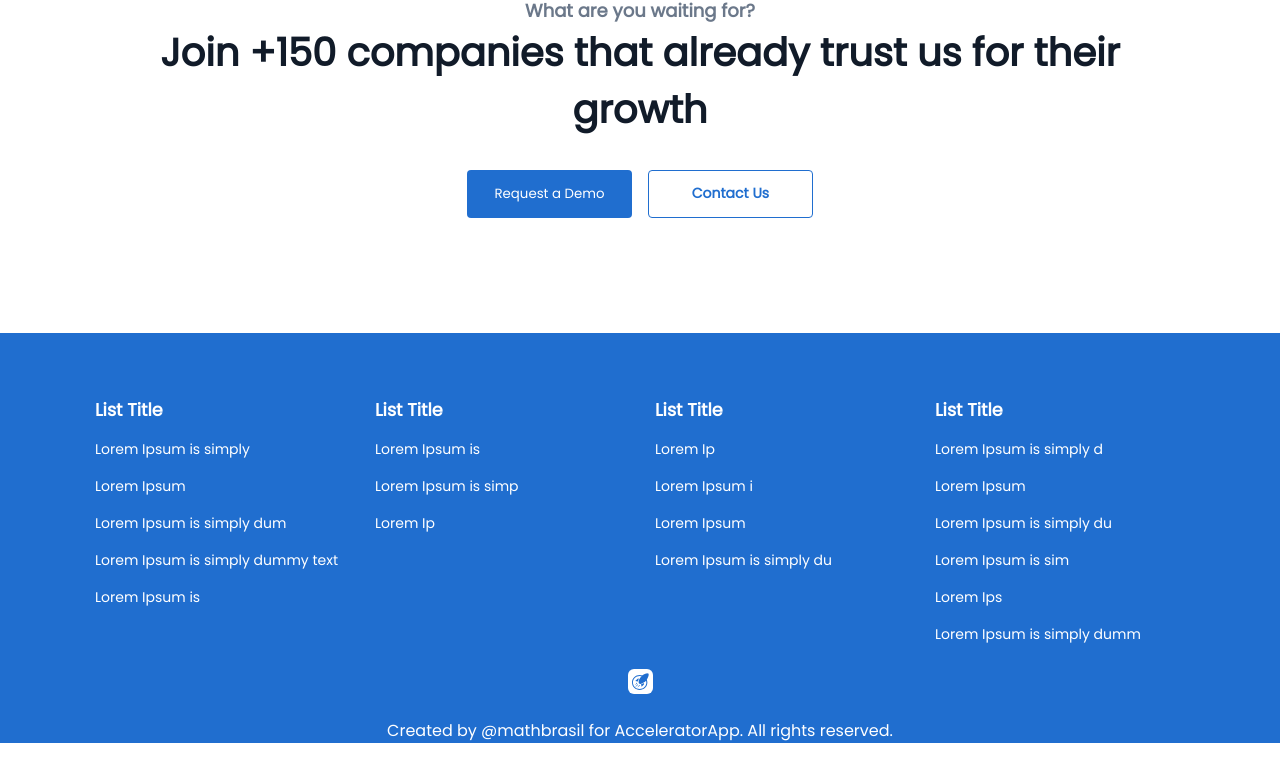
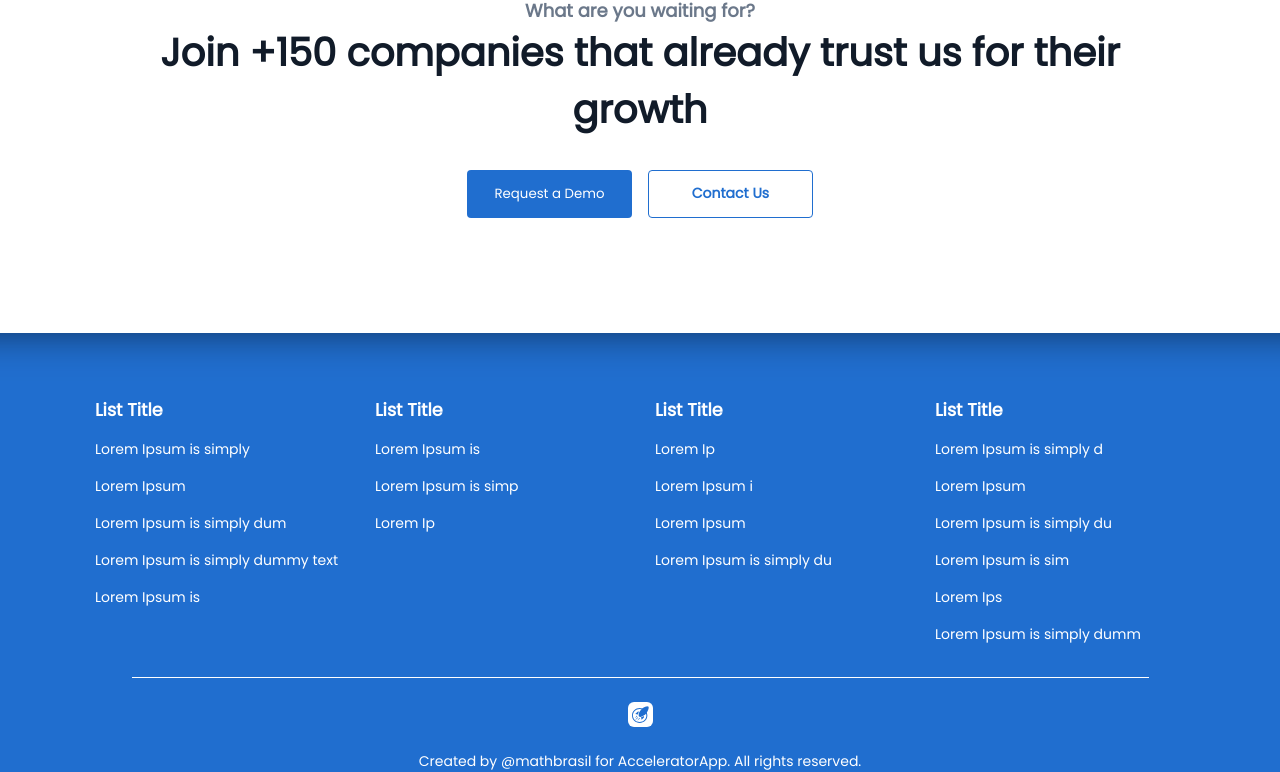
Before and after one commit to mathbrasil/accelerator-app-test, a Gatsby site: page / in a window 1280 px wide. Shown: the part 4642-5414 px from the top of the page. Before the commit the page ends 5385 px from the top, so only its background shows below. Built offline with nearby package versions, Linux system fonts and the light colour scheme; Gatsby itself is replaced by a stand-in of ours.

Commit message:
style: footer style fixed

```diff
--- a/src/components/Footer/index.jsx
+++ b/src/components/Footer/index.jsx
@@ -76,6 +76,7 @@ const Footer = () => {
                         </a>
                     </div>
                 </div>
+                <span className={styles.footerDivision}></span>
                 <img src={acceleratorAppLogo} alt="" className={styles.logo} />
                 <p className={styles.createdBy}>
                     Created by{" "}
--- a/src/components/Footer/style.module.css
+++ b/src/components/Footer/style.module.css
@@ -1,6 +1,9 @@
 .container {
     background-color: var(--dark-blue);
     padding-top: 4rem;
+
+    box-shadow: inset 0px 60px 47px -68px rgba(0,0,0,0.75);
+
 }
 
 .footerContainer {
@@ -39,8 +42,17 @@
     font-size: 14px;
 }
 
-.listItem:hover, .createdLink:hover {
+.listItem:hover,
+.createdLink:hover {
     color: var(--font-1);
+}
+
+.footerDivision {
+    height: 1px;
+    width: 90%;
+    background-color: var(--white);
+
+    margin-top: 2rem;
 }
 
 .logo {
@@ -56,6 +68,7 @@
 
 .createdBy {
     color: var(--white);
+    font-size: 14px;
 }
 
 .createdLink {
```
